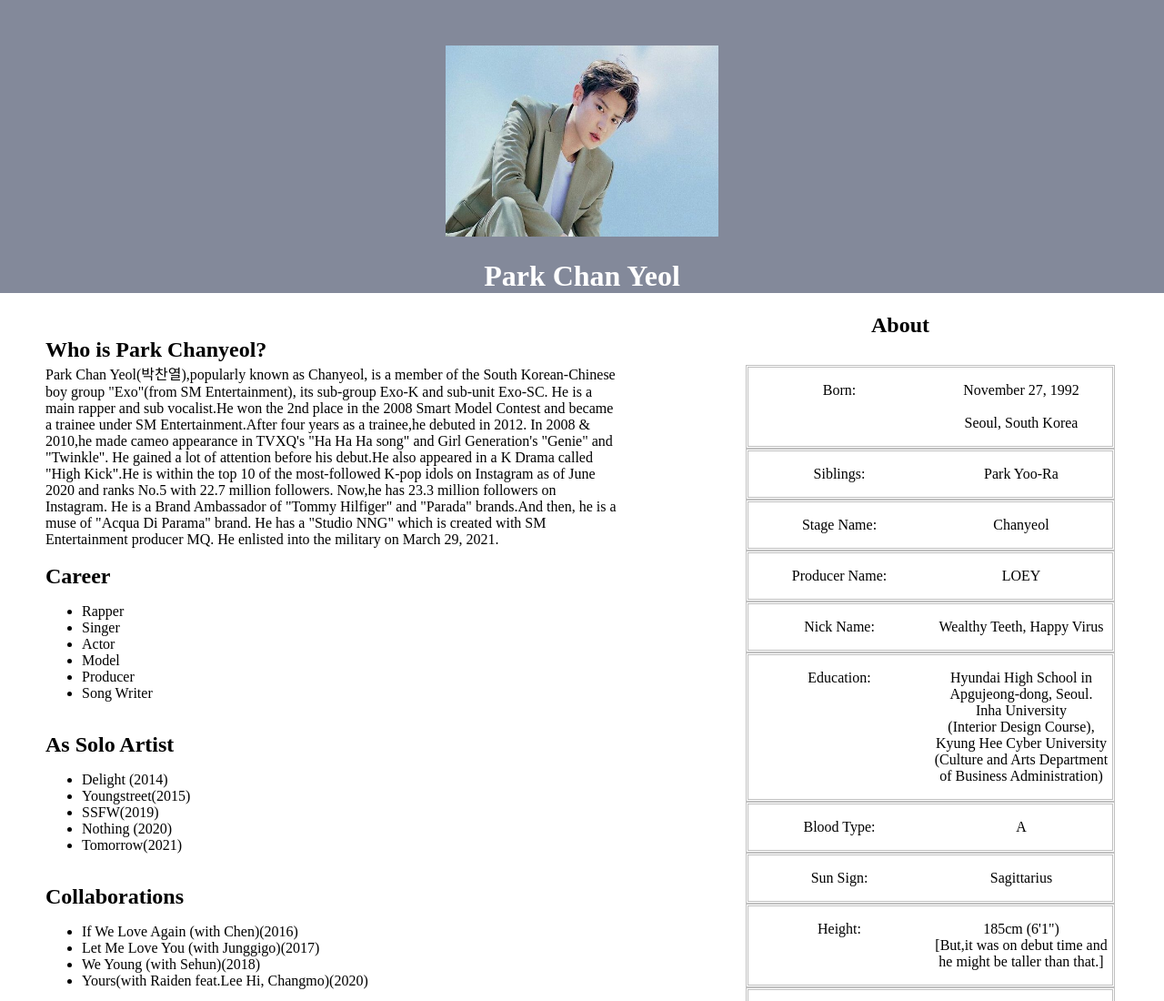
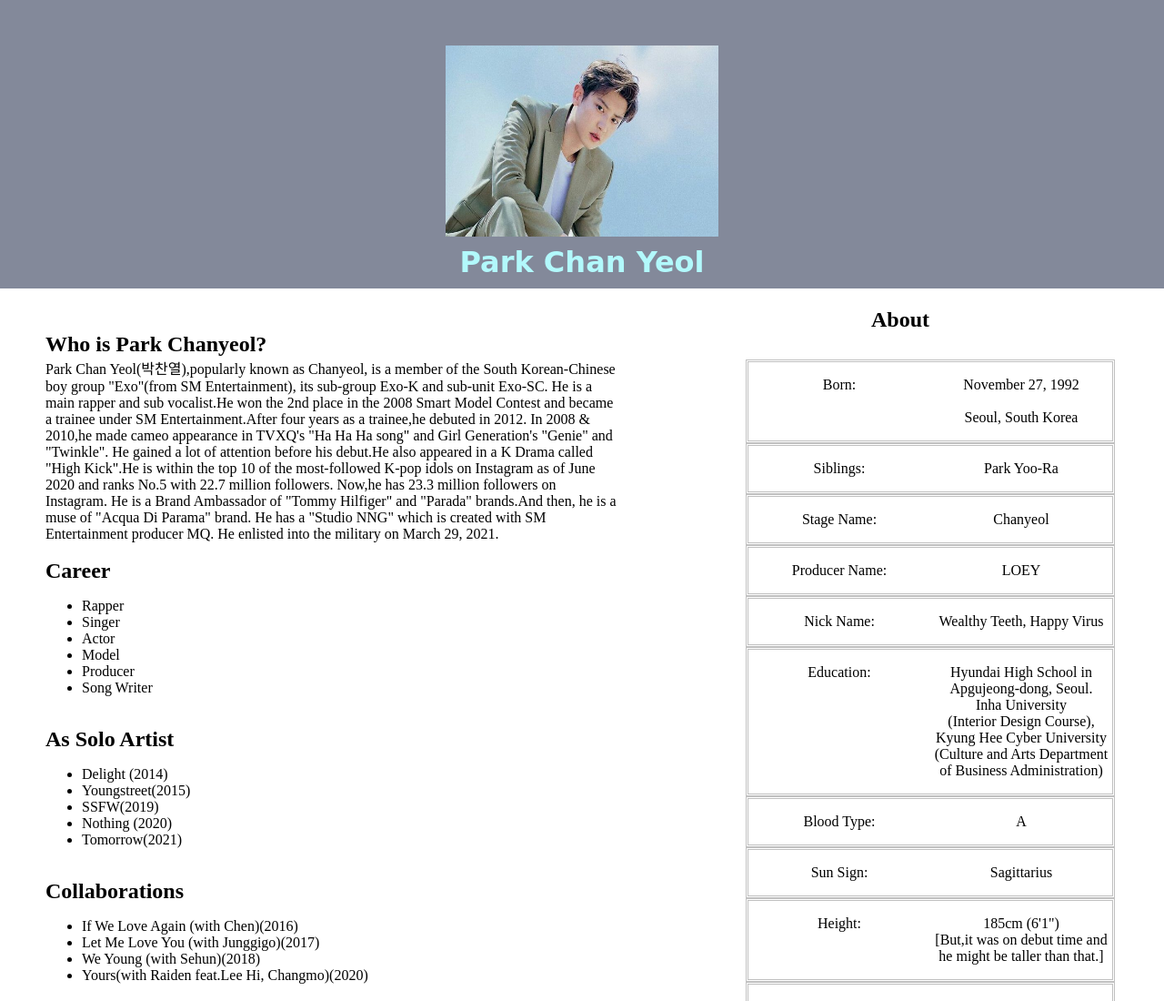
Before and after one commit to YeollieH/Personal-Site-Portfolio, a plain HTML site: page index.html in a window 1280 px wide. Shown: the top 1100 px of the page at 91% size. Drawn offline with Linux system fonts and the light colour scheme.

Commit message:
Update ass4.css

```diff
--- a/ass4.css
+++ b/ass4.css
@@ -11,8 +11,11 @@
 }
 
 .title{
-    color: white;
+    color:#B2F9FC;
     text-align: center;
+    padding-bottom: 10px;
+    margin-top: 5px;
+    font-family:cursive;
 }
 
 .about{
@@ -102,7 +105,7 @@ table{
 
 }
 .footer-link:hover{
-    color:#8AC4D0;
+    color:#B2F9FC;
 }
 
 .copyright{
```
